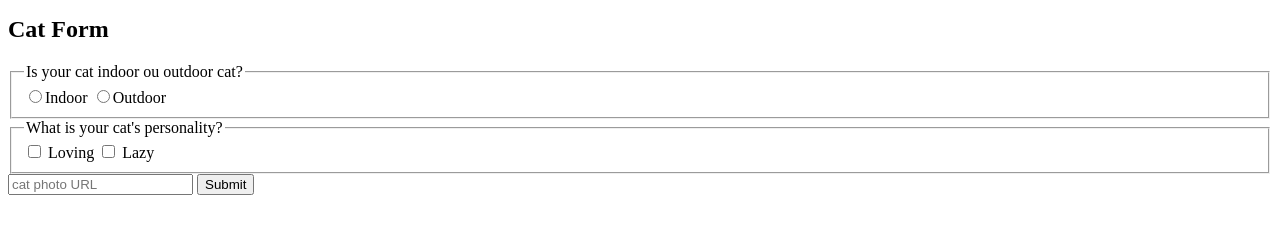
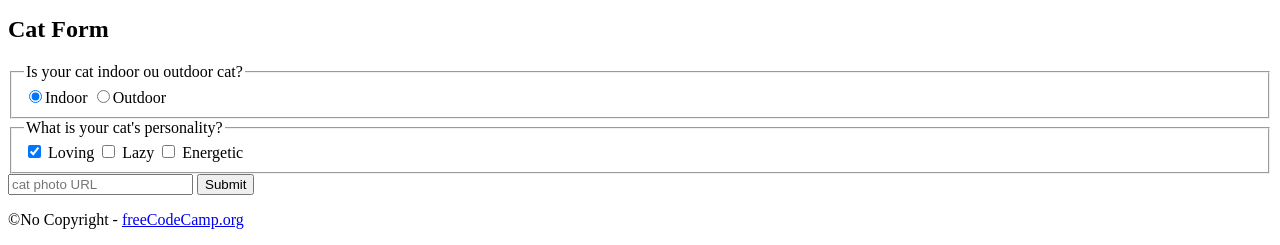
Before and after one commit to veronezl/CatPhotoAppWeb, a plain HTML site: page index.html in a window 1280 px wide. Shown: the part 1428-1673 px from the top of the page. Before the commit the page ends 1631 px from the top, so only its background shows below. Drawn offline with Linux system fonts and the light colour scheme.

Commit message:
feat: added checkbox energetic, checked and footer

```diff
--- a/index.html
+++ b/index.html
@@ -53,19 +53,23 @@
       <form action="https://freecatphotoapp.com/submit-cat-photo"></form>
       <fieldset>
         <legend>Is your cat indoor ou outdoor cat?</legend>
-        <label><input type="radio" id="indoor" name="indoor-outdoor" value="indoor">Indoor</label>
+        <label><input checked type="radio" id="indoor" name="indoor-outdoor" value="indoor">Indoor</label>
         <label><input type="radio" id="outdoor" name="indoor-outdoor" value="outdoor">Outdoor</label>
       </fieldset>
       <fieldset>
         <legend>What is your cat's personality?</legend>
-        <input type="checkbox" id="loving" name="personality?"/> <label for="loving">Loving</label>
-        <input type="checkbox" id="lazy" name="personality?"/> <label for="lazy">Lazy</label>
+        <input checked type="checkbox" id="loving" name="personality" value="loving"/> <label for="loving">Loving</label>
+        <input type="checkbox" id="lazy" name="personality" value="lazy"/> <label for="lazy">Lazy</label>
+        <input type="checkbox" id="energetic" name="personality" value="energetic"/> <label for="energetic">Energetic</label>
       </fieldset>
       <input type="text" placeholder="cat photo URL" name="catphotourl" required />
       <button type="submit">Submit</button>
     </section>
 
   </main>
+  <footer>
+    <p>&copy;No Copyright - <a href="https://www.freecodecamp.org">freeCodeCamp.org</a></p>
+  </footer>
 </body>
 
 </html>
```
